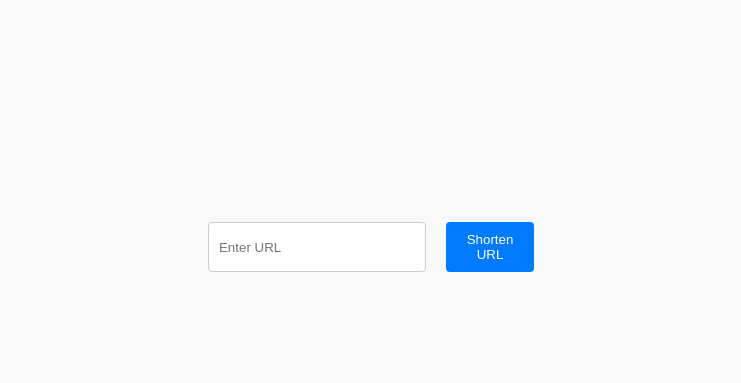
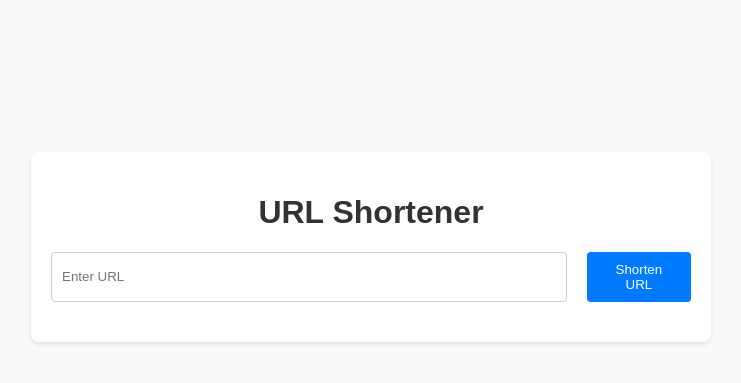
Before and after one commit to Mansiv75/url_shortener, a Django app: page / in a window 1280 px wide. Shown: the part 153-536 px from the top of the page, without its empty margins (269-1010 px from the left). Run offline with Django 4.2, Linux system fonts and the light colour scheme.

Commit message:
redirection

```diff
--- a/shortener/templates/shortener/shorten_url.html
+++ b/shortener/templates/shortener/shorten_url.html
@@ -11,12 +11,55 @@
         <link rel="stylesheet" href="{% static 'css/styles.css' %}">
     </head>
     <body>
-       <form method="POST">
-            {% csrf_token %}
-            <input type="url" name="url" placeholder="Enter URL" required>
-            <button type="submit">Shorten URL</button>
+        <div class="container">
+            <h1>URL Shortener</h1>
+            <form id="shortener-form">
+                <input type="url" name="url" id="url-input" placeholder="Enter URL" required>
+                <button type="submit" id="shorten-button">Shorten URL</button>
+            </form>
+            <div id="result" style="margin-top: 20px;"></div>
+        </div>
+        <script>
+            document.getElementById('shortener-form').addEventListener('submit', async function(event) {
+                event.preventDefault(); // Prevent the form from submitting normally
 
-       </form>
+                const urlInput = document.getElementById('url-input').value;
+                const resultDiv = document.getElementById('result');
+                resultDiv.innerHTML = ''; // Clear previous results
+
+                if (urlInput) {
+                    try {
+                        const response = await fetch('/', {
+                            method: 'POST',
+                            headers: {
+                                'Content-Type': 'application/json',
+                                'X-CSRFToken': getCookie('csrftoken') // Pass the CSRF token
+                            },
+                            body: JSON.stringify({ url: urlInput })
+                        });
+
+                        if (response.ok) {
+                            const data = await response.json();
+                            resultDiv.innerHTML = `
+                                <p>Shortened URL: <a href="${data.shortened_url}" target="_blank">${data.shortened_url}</a></p>
+                            `;
+                        } else {
+                            resultDiv.innerHTML = '<p style="color: red;">Error: Unable to shorten URL.</p>';
+                        }
+                    } catch (error) {
+                        resultDiv.innerHTML = '<p style="color: red;">An error occurred. Please try again.</p>';
+                    }
+                } else {
+                    resultDiv.innerHTML = '<p style="color: red;">Please enter a valid URL.</p>';
+                }
+            });
+
+            // Helper function to get CSRF token
+            function getCookie(name) {
+                const cookieValue = document.cookie.split('; ').find(row => row.startsWith(name + '='));
+                return cookieValue ? cookieValue.split('=')[1] : null;
+            }
+        </script>
        {% if shortened_url %}
         <p>Shortened URL: <a href="/{{ shortened_url }}">{{ shortened_url }}</a></p>
         {% endif %}
--- a/shortener/views.py
+++ b/shortener/views.py
@@ -1,5 +1,6 @@
 import random
 import string
+import json
 from .models import URL
 import redis
 from django.shortcuts import render, redirect
@@ -7,44 +8,54 @@ from django.http import JsonResponse, HttpResponse
 # Create your views here.
 from django.conf import settings
 from django.utils.timezone import now
+from django.views.decorators.csrf import csrf_exempt
+from django.http import HttpResponseRedirect, HttpResponseNotFound
+
 
 redis_client = redis.StrictRedis(host=settings.REDIS_HOST, port=settings.REDIS_PORT, decode_responses=True)
+
+import logging
+
+logger = logging.getLogger(__name__)
+
 
 def generate_shortened_url():
     return ''.join(random.choices(string.ascii_letters + string.digits, k=10))
 
+@csrf_exempt
 def shorten_url(request):
     if request.method == 'POST':
-        original_url = request.POST.get('url')
 
-        #check if url already exists
-        existing_url = URL.objects.filter(original_url=original_url).first()
-        if existing_url:
-            shortened_url=existing_url.shortened_url
-#             #if existing_url := URL.objects.filter(
-# +            original_url=original_url
-# +        ).first():
-        else:
-            shortened_url=generate_shortened_url()
-            URL.objects.create(original_url=original_url, shortened_url=shortened_url)
+            data = json.loads(request.body)
+            original_url = data.get('url')
 
-            # save to redis for fast lookup
-            redis_client.set(shortened_url, original_url)
-            redis_client.set(f"{shortened_url}:hits",0) #initialize it to 0
-            redis_client.set(f"{shortened_url}:last_accessed", "Never") #initialize it to never
+            existing_shortened_url = redis_client.hget('url_mapping', original_url)
+            if existing_shortened_url:
+                return JsonResponse({'shortened_url': existing_shortened_url.decode('utf-8')})
+    #             #if existing_url := URL.objects.filter(
+    # +            original_url=original_url
+    # +        ).first():
+            else:
+                shortened_url=generate_shortened_url()
+                URL.objects.create(original_url=original_url, shortened_url=shortened_url)
 
-            base_url = request.build_absolute_uri('/')  # e.g., "http://127.0.0.1:8000/"
-            full_shortened_url = f"{base_url}{shortened_url}"
+                # save to redis for fast lookup
+                redis_client.set(shortened_url, original_url)
+                redis_client.set(f"{shortened_url}:hits",0) #initialize it to 0
+                redis_client.set(f"{shortened_url}:last_accessed", "Never") #initialize it to never
 
-            return JsonResponse({'shortened_url': full_shortened_url})
+                base_url = request.build_absolute_uri('/')  # e.g., "http://127.0.0.1:8000/"
+                full_shortened_url = f"{base_url}{shortened_url}"
+
+                return JsonResponse({'shortened_url': full_shortened_url})
+
     return render(request, 'shortener/shorten_url.html')
-
 def redirect_to_original(request, shortened_url):
     original_url = redis_client.get(shortened_url)
     if original_url:
         redis_client.incr(f"{shortened_url}:hits") #increment hit counter
         redis_client.set(f"{shortened_url}:last_accessed", now().isoformat()) #update last accessed IP
-        return redirect(original_url)
+        return HttpResponseRedirect(original_url)
     else:
         return HttpResponse("URL not found", status=404)
 
```
Also changed, not shown: db.sqlite3.
